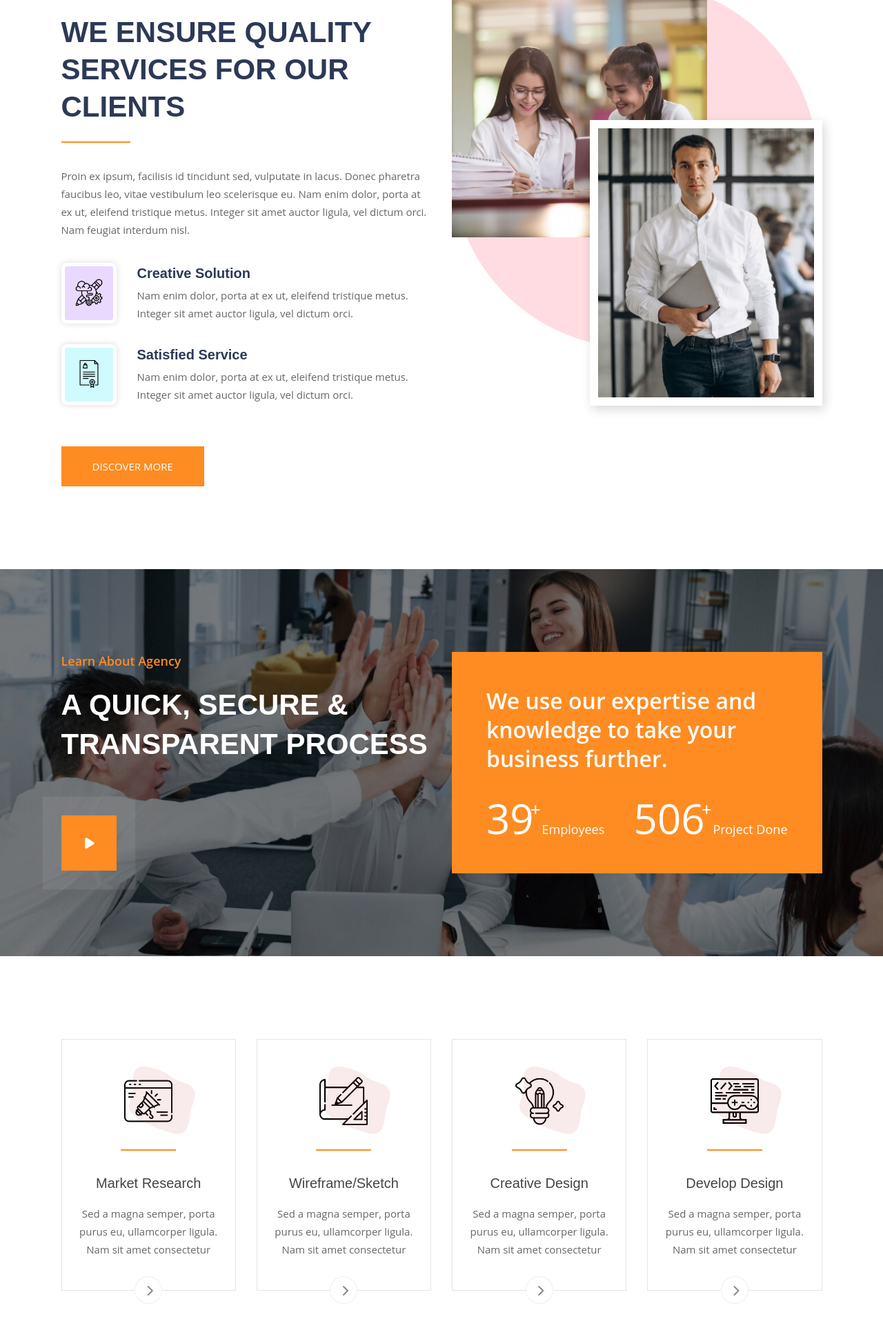
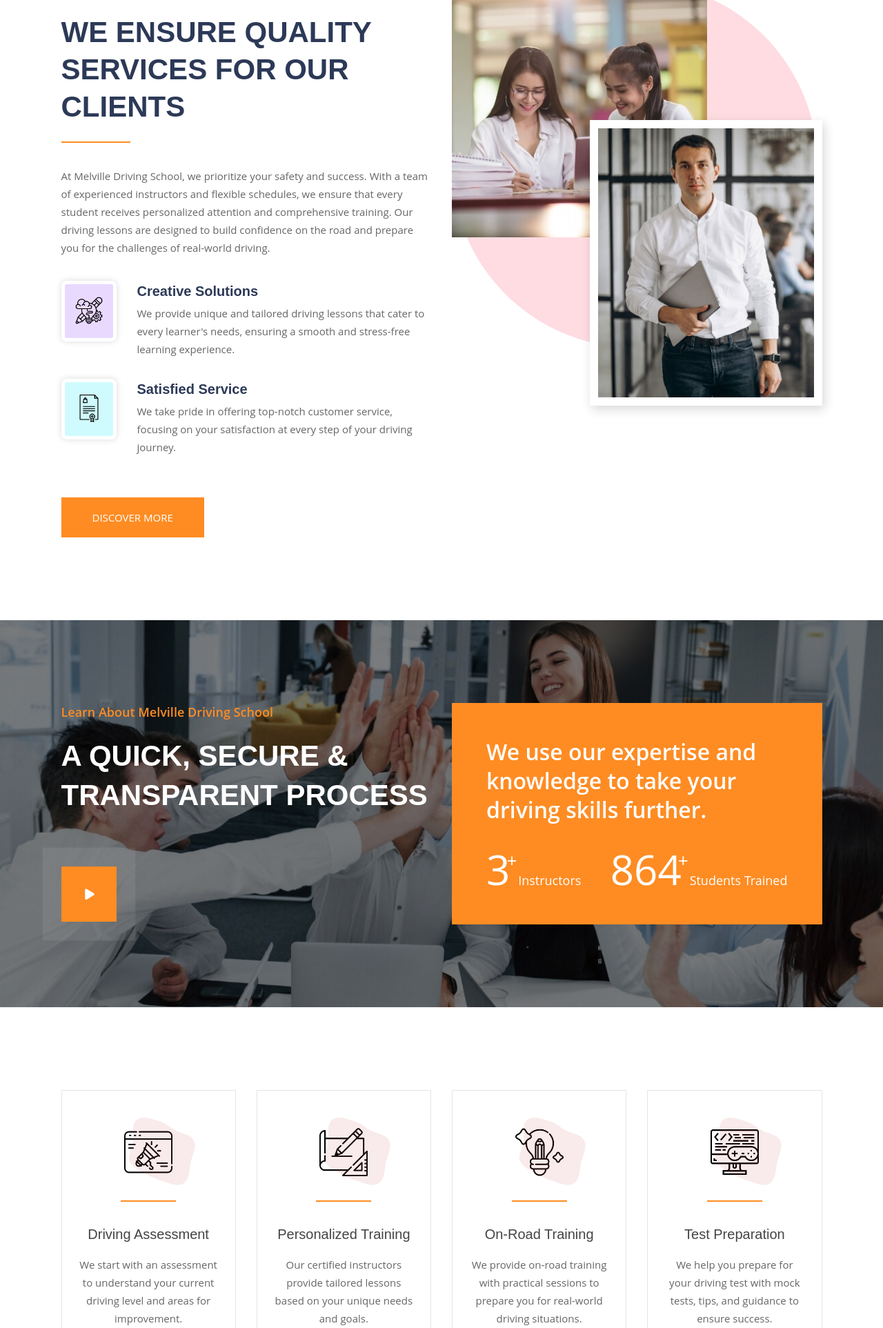
Before and after one commit to Monoget/W-Melville-Driving-School, a PHP site: page /about in a window 1280 px wide. Shown: the part 862-2787 px from the top of the page at 69% size. Run offline with PHP 8.4, Linux system fonts and the light colour scheme; some libraries are stand-ins or nearby versions.

Commit message:
update all file in php

```diff
--- a/about-us.php
+++ b/about-us.php
@@ -58,41 +58,36 @@
                                 <h2>We ensure quality services for our clients</h2>
                             </div>
                             <div class="whyChooseUs1__content">
-                                <p>Proin ex ipsum, facilisis id tincidunt sed, vulputate in lacus. Donec pharetra
-                                    faucibus leo, vitae vestibulum leo scelerisque eu. Nam enim dolor, porta at ex ut,
-                                    eleifend tristique metus. Integer sit amet auctor ligula, vel dictum orci. Nam
-                                    feugiat interdum nisl.</p>
+                                <p>At Melville Driving School, we prioritize your safety and success. With a team of experienced instructors and flexible schedules, we ensure that every student receives personalized attention and comprehensive training. Our driving lessons are designed to build confidence on the road and prepare you for the challenges of real-world driving.</p>
                                 <div class="whyChooseUs1__item mt-35">
                                     <div class="whyChooseUs1__thumb">
-                                        <img src="assets/img/png-icon/icon-18.png" alt="Image">
+                                        <img src="assets/img/png-icon/icon-18.png" alt="Creative Solution">
                                     </div>
-                                    <h5>Creative Solution</h5>
-                                    <p>Nam enim dolor, porta at ex ut, eleifend tristique metus. Integer sit amet auctor
-                                        ligula, vel dictum orci.</p>
+                                    <h5>Creative Solutions</h5>
+                                    <p>We provide unique and tailored driving lessons that cater to every learner's needs, ensuring a smooth and stress-free learning experience.</p>
                                 </div>
                                 <div class="whyChooseUs1__item mt-30 mb-60">
                                     <div class="whyChooseUs1__thumb bg1">
-                                        <img src="assets/img/png-icon/icon-19.png" alt="Image">
+                                        <img src="assets/img/png-icon/icon-19.png" alt="Satisfied Service">
                                     </div>
                                     <h5>Satisfied Service</h5>
-                                    <p>Nam enim dolor, porta at ex ut, eleifend tristique metus. Integer sit amet auctor
-                                        ligula, vel dictum orci.</p>
+                                    <p>We take pride in offering top-notch customer service, focusing on your satisfaction at every step of your driving journey.</p>
                                 </div>
                                 <div class="main_btn">
-                                    <a href="about-us.html">Discover More</a>
+                                    <a href="about">Discover More</a>
                                 </div>
                             </div>
                         </div>
                         <div class="col-lg-6 col_padding">
                             <div class="whyChooseUs1__imgBox3">
                                 <div class="whyChooseUs1__imgBox3--thumb1">
-                                    <img src="assets/img/about/about-09.jpg" alt="Image">
+                                    <img src="assets/img/about/about-09.jpg" alt="Image 1">
                                 </div>
                                 <div class="whyChooseUs1__imgBox3--thumb2">
-                                    <img src="assets/img/about/about-10.jpg" alt="Image">
+                                    <img src="assets/img/about/about-10.jpg" alt="Image 2">
                                 </div>
                                 <div class="whyChooseUs1__imgBox3--thumb3">
-                                    <img src="assets/img/png-img/png-img-41.png" alt="Image">
+                                    <img src="assets/img/png-img/png-img-41.png" alt="Image 3">
                                 </div>
                                 <div class="whyChooseUs1__imgBox3--thumb4">
                                     <span>10+ years of experience</span>
@@ -107,6 +102,7 @@
         <!-- |==========================================| -->
 
 
+
         <!-- |==========================================| -->
         <!-- |=====|| Counter Up Start ||===============| -->
         <section class="counter3">
@@ -116,12 +112,12 @@
                         <div class="col-lg-6 col_padding">
                             <div class="counter3__video">
                                 <div class="counter3__title">
-                                    <h5>Learn About Agency</h5>
+                                    <h5>Learn About Melville Driving School</h5>
                                     <h2>A quick, secure & transparent process</h2>
                                 </div>
                                 <div class="counter3__btn">
                                     <a data-fancybox="gallery_1" data-caption="Your caption will be here."
-                                        href="https://youtu.be/8rPB4A3zDnQ">
+                                       href="https://youtu.be/8rPB4A3zDnQ">
                                         <i class="fas fa-play"></i>
                                     </a>
                                 </div>
@@ -129,21 +125,21 @@
                         </div>
                         <div class="col-lg-6 col_padding">
                             <div class="counter3__content">
-                                <h3>We use our expertise and knowledge to take your business further.</h3>
+                                <h3>We use our expertise and knowledge to take your driving skills further.</h3>
                                 <div class="counter3__content--wrapper d-sm-flex justify-content-sm-between">
                                     <div class="counter3__content--item">
                                         <h4>
-                                            <span class="counter">62</span>
+                                            <span class="counter">5</span>
                                             <span>+</span>
                                         </h4>
-                                        <p>Employees</p>
+                                        <p>Instructors</p>
                                     </div>
                                     <div class="counter3__content--item">
                                         <h4>
-                                            <span class="counter">792</span>
+                                            <span class="counter">1200</span>
                                             <span>+</span>
                                         </h4>
-                                        <p>Project Done</p>
+                                        <p>Students Trained</p>
                                     </div>
                                 </div>
                             </div>
@@ -168,9 +164,9 @@
                                     <img class="imgbox_bg1" src="assets/img/png-img/png-img-01.png" alt="PNG IMG">
                                     <img class="imgbox_thumb1" src="assets/img/png-icon/icon-07.png" alt="PNG Icon">
                                 </div>
-                                <h3><a href="service-details-2.html">Market Research</a></h3>
-                                <p>Sed a magna semper, porta purus eu, ullamcorper ligula. Nam sit amet consectetur </p>
-                                <a href="service-details-2.html"><i class="fas fa-chevron-right"></i></a>
+                                <h3><a href="basic-package">Driving Assessment</a></h3>
+                                <p>We start with an assessment to understand your current driving level and areas for improvement.</p>
+                                <a href="basic-package"><i class="fas fa-chevron-right"></i></a>
                             </div>
                         </div>
                         <div class="col-xl-3 col-lg-4 col-sm-6 col_padding">
@@ -179,9 +175,9 @@
                                     <img class="imgbox_bg1" src="assets/img/png-img/png-img-01.png" alt="PNG IMG">
                                     <img class="imgbox_thumb1" src="assets/img/png-icon/icon-08.png" alt="PNG Icon">
                                 </div>
-                                <h3><a href="service-details-2.html">Wireframe/Sketch</a></h3>
-                                <p>Sed a magna semper, porta purus eu, ullamcorper ligula. Nam sit amet consectetur </p>
-                                <a href="service-details-2.html"><i class="fas fa-chevron-right"></i></a>
+                                <h3><a href="basic-package">Personalized Training</a></h3>
+                                <p>Our certified instructors provide tailored lessons based on your unique needs and goals.</p>
+                                <a href="basic-package"><i class="fas fa-chevron-right"></i></a>
                             </div>
                         </div>
                         <div class="col-xl-3 col-lg-4 col-sm-6 col_padding">
@@ -190,9 +186,9 @@
                                     <img class="imgbox_bg1" src="assets/img/png-img/png-img-01.png" alt="PNG IMG">
                                     <img class="imgbox_thumb1" src="assets/img/png-icon/icon-09.png" alt="PNG Icon">
                                 </div>
-                                <h3><a href="service-details-2.html">Creative Design</a></h3>
-                                <p>Sed a magna semper, porta purus eu, ullamcorper ligula. Nam sit amet consectetur </p>
-                                <a href="service-details-2.html"><i class="fas fa-chevron-right"></i></a>
+                                <h3><a href="basic-package">On-Road Training</a></h3>
+                                <p>We provide on-road training with practical sessions to prepare you for real-world driving situations.</p>
+                                <a href="basic-package"><i class="fas fa-chevron-right"></i></a>
                             </div>
                         </div>
                         <div class="col-xl-3 col-lg-4 col-sm-6 col_padding">
@@ -201,9 +197,9 @@
                                     <img class="imgbox_bg1" src="assets/img/png-img/png-img-01.png" alt="PNG IMG">
                                     <img class="imgbox_thumb1" src="assets/img/png-icon/icon-10.png" alt="PNG Icon">
                                 </div>
-                                <h3><a href="service-details-2.html">Develop Design</a></h3>
-                                <p>Sed a magna semper, porta purus eu, ullamcorper ligula. Nam sit amet consectetur </p>
-                                <a href="service-details-2.html"><i class="fas fa-chevron-right"></i></a>
+                                <h3><a href="basic-package">Test Preparation</a></h3>
+                                <p>We help you prepare for your driving test with mock tests, tips, and guidance to ensure success.</p>
+                                <a href="basic-package"><i class="fas fa-chevron-right"></i></a>
                             </div>
                         </div>
                     </div>
@@ -223,10 +219,10 @@
                         <div class="col-lg-6 col_padding order-2 order-lg-0">
                             <div class="about2__imgBox">
                                 <div class="about2__imgBox--01">
-                                    <img src="assets/img/about/about-11.jpg" alt="About">
+                                    <img src="assets/img/about/about-11.jpg" alt="About Driving School">
                                 </div>
                                 <div class="about2__imgBox--02">
-                                    <img src="assets/img/about/about-12.jpg" alt="About">
+                                    <img src="assets/img/about/about-12.jpg" alt="Driving Lessons">
                                 </div>
                                 <div class="about2__imgBox--text">
                                     <p class="m-0">10 Years of <br class="d-none d-md-inline-block"> experience</p>
@@ -236,29 +232,25 @@
                         <div class="col-lg-6 col_padding">
                             <div class="about2__wrapper">
                                 <div class="headingStyle1">
-                                    <h5>Company Introductions</h5>
-                                    <h2>A quick, secure & <br class="d-none d-md-inline-block"> transparent process.
-                                    </h2>
+                                    <h5>About SK Driving School</h5>
+                                    <h2>Experience, Expertise & <br class="d-none d-md-inline-block"> Professional Training.</h2>
                                 </div>
                                 <div class="about2__content">
-                                    <p>Proin ex ipsum, facilisis id tincidunt sed, vulputate in lacus. Donec pharetra
-                                        faucibus leo, vitae vestibulum leo scelerisque eu. Nam enim dolor, porta at ex
-                                        ut, eleifend tristique metus.</p>
-                                    <h6>Donec pharetra faucibus leo, vitae vestibulum leo scelerisque eu. Nam enim
-                                        dolor, eleifend tristique metus.</h6>
+                                    <p>At SK Driving School, we take pride in offering a smooth, safe, and transparent learning experience for all our students. With over 10 years of experience in the driving education industry, we are committed to providing high-quality training that ensures success on the road.</p>
+                                    <h6>We focus on personalizing your learning journey, whether you're a first-time driver or looking to improve your skills.</h6>
                                     <div class="row">
                                         <div class="col-sm-6 col_padding">
                                             <ul>
                                                 <li>
                                                     <a href="#" class="about2__item">
                                                         <i class="icofont-checked"></i>
-                                                        <span>Best consultancy in town</span>
+                                                        <span>Certified and experienced instructors</span>
                                                     </a>
                                                 </li>
                                                 <li>
                                                     <a href="#" class="about2__item">
                                                         <i class="icofont-checked"></i>
-                                                        <span>We can help your business</span>
+                                                        <span>Flexible scheduling for your convenience</span>
                                                     </a>
                                                 </li>
                                             </ul>
@@ -268,13 +260,13 @@
                                                 <li>
                                                     <a href="#" class="about2__item">
                                                         <i class="icofont-checked"></i>
-                                                        <span>We offer any type of loans</span>
+                                                        <span>Road safety-focused training</span>
                                                     </a>
                                                 </li>
                                                 <li>
                                                     <a href="#" class="about2__item">
                                                         <i class="icofont-checked"></i>
-                                                        <span>Our process very quickly</span>
+                                                        <span>Supportive environment for nervous drivers</span>
                                                     </a>
                                                 </li>
                                             </ul>
@@ -284,16 +276,16 @@
                                 <div class="about2__bottom">
                                     <div class="about2__bottom--btn f_left">
                                         <div class="main_btn">
-                                            <a href="about-us.html">About Us</a>
+                                            <a href="about">About Us</a>
                                         </div>
                                     </div>
                                     <div class="about2__bottom--phone f_left">
                                         <div class="about2__bottom--phone-thumb">
-                                            <img src="assets/img/png-icon/icon-20.png" alt="Icon">
+                                            <img src="assets/img/png-icon/icon-20.png" alt="Phone Icon">
                                         </div>
                                         <div class="about2__bottom--phone-info">
                                             <h6>Call Anytime</h6>
-                                            <p class="m-0">88 478 365 8451</p>
+                                            <p class="m-0">(646) 841-9365</p>
                                         </div>
                                     </div>
                                 </div>
@@ -316,7 +308,7 @@
                         <div class="col-md-8 offset-md-2 col_padding">
                             <div class="headingStyle2 text-center mb-85">
                                 <h5>Our Testimonial</h5>
-                                <h2>What Clients Says?</h2>
+                                <h2>What Clients Say?</h2>
                             </div>
                         </div>
                     </div>
@@ -328,11 +320,9 @@
                                         <img src="assets/img/testimonial/testimonial-01.jpg" alt="Image">
                                     </div>
                                     <div class="testimonial2__content">
-                                        <p>"Proin ex ipsum, facilisis id tincidunt sed, vulputate in lacus. Donec
-                                            pharetra faucibus leo, vitae vestibulum leo scelerisque eu. Nam enim dolor,
-                                            porta at ex ut."</p>
+                                        <p>"I had an amazing experience at Melville Driving School. The instructors were patient, and the lessons were clear and well-structured. I passed my driving test on the first try! I would highly recommend this school to anyone looking to learn how to drive."</p>
                                         <div class="testimonial2__content--data d-flex justify-content-between">
-                                            <h6 class="m-0">Pamela Banks <span class="m-0">- Web Developer</span></h6>
+                                            <h6 class="m-0">Laura Bennett <span class="m-0">- Student</span></h6>
                                             <ul>
                                                 <li><a href="#"><i class="fas fa-star"></i></a></li>
                                                 <li><a href="#"><i class="fas fa-star"></i></a></li>
@@ -348,11 +338,9 @@
                                         <img src="assets/img/testimonial/testimonial-07.jpg" alt="Image">
                                     </div>
                                     <div class="testimonial2__content">
-                                        <p>"Proin ex ipsum, facilisis id tincidunt sed, vulputate in lacus. Donec
-                                            pharetra faucibus leo, vitae vestibulum leo scelerisque eu. Nam enim dolor,
-                                            porta at ex ut."</p>
+                                        <p>"The instructors were incredibly knowledgeable and made me feel at ease during each lesson. I now feel confident and prepared to drive on my own. Thank you, Melville Driving School!"</p>
                                         <div class="testimonial2__content--data d-flex justify-content-between">
-                                            <h6 class="m-0">Ryan Reyes <span class="m-0">- UI Designer</span></h6>
+                                            <h6 class="m-0">Mark Thompson <span class="m-0">- Student</span></h6>
                                             <ul>
                                                 <li><a href="#"><i class="fas fa-star"></i></a></li>
                                                 <li><a href="#"><i class="fas fa-star"></i></a></li>
@@ -368,11 +356,9 @@
                                         <img src="assets/img/testimonial/testimonial-05.jpg" alt="Image">
                                     </div>
                                     <div class="testimonial2__content">
-                                        <p>"Proin ex ipsum, facilisis id tincidunt sed, vulputate in lacus. Donec
-                                            pharetra faucibus leo, vitae vestibulum leo scelerisque eu. Nam enim dolor,
-                                            porta at ex ut."</p>
+                                        <p>"The best driving school in the area! The lessons were easy to follow, and I was able to practice and apply everything I learned during my driving test. Highly recommend it to anyone!"</p>
                                         <div class="testimonial2__content--data d-flex justify-content-between">
-                                            <h6 class="m-0">Pamela Banks <span class="m-0">- Web Developer</span></h6>
+                                            <h6 class="m-0">Sophie Williams <span class="m-0">- Parent</span></h6>
                                             <ul>
                                                 <li><a href="#"><i class="fas fa-star"></i></a></li>
                                                 <li><a href="#"><i class="fas fa-star"></i></a></li>
@@ -388,11 +374,9 @@
                                         <img src="assets/img/testimonial/testimonial-06.jpg" alt="Image">
                                     </div>
                                     <div class="testimonial2__content">
-                                        <p>"Proin ex ipsum, facilisis id tincidunt sed, vulputate in lacus. Donec
-                                            pharetra faucibus leo, vitae vestibulum leo scelerisque eu. Nam enim dolor,
-                                            porta at ex ut."</p>
+                                        <p>"Melville Driving School made me feel comfortable and confident from day one. The instructors are professional and truly care about making sure you succeed. I passed my test easily, and I owe it all to their fantastic teaching!"</p>
                                         <div class="testimonial2__content--data d-flex justify-content-between">
-                                            <h6 class="m-0">Ryan Reyes <span class="m-0">- UI Designer</span></h6>
+                                            <h6 class="m-0">David Clark <span class="m-0">- Student</span></h6>
                                             <ul>
                                                 <li><a href="#"><i class="fas fa-star"></i></a></li>
                                                 <li><a href="#"><i class="fas fa-star"></i></a></li>
--- a/include/css.php
+++ b/include/css.php
@@ -16,3 +16,17 @@
 <!-- CSS here -->
 <link rel="stylesheet" href="assets/css/bootstrap.css">
 <link rel="stylesheet" href="assets/css/main.css">
+
+<!--Start of Tawk.to Script-->
+<script type="text/javascript">
+    var Tawk_API=Tawk_API||{}, Tawk_LoadStart=new Date();
+    (function(){
+        var s1=document.createElement("script"),s0=document.getElementsByTagName("script")[0];
+        s1.async=true;
+        s1.src='https://embed.tawk.to/67bb51fdbb5915190fde528d/1ikprgie1';
+        s1.charset='UTF-8';
+        s1.setAttribute('crossorigin','*');
+        s0.parentNode.insertBefore(s1,s0);
+    })();
+</script>
+<!--End of Tawk.to Script-->
--- a/include/footer.php
+++ b/include/footer.php
@@ -94,7 +94,7 @@
                                 </a>
                             </li>
                             <li>
-                                <a href="5-hour-class" class="d-inline-block">
+                                <a href="basic-package" class="d-inline-block">
                                     <i class="fas fa-arrow-right d-inline-block"></i>
                                     <span class="d-inline-block">5 Hour Class</span>
                                 </a>
```
